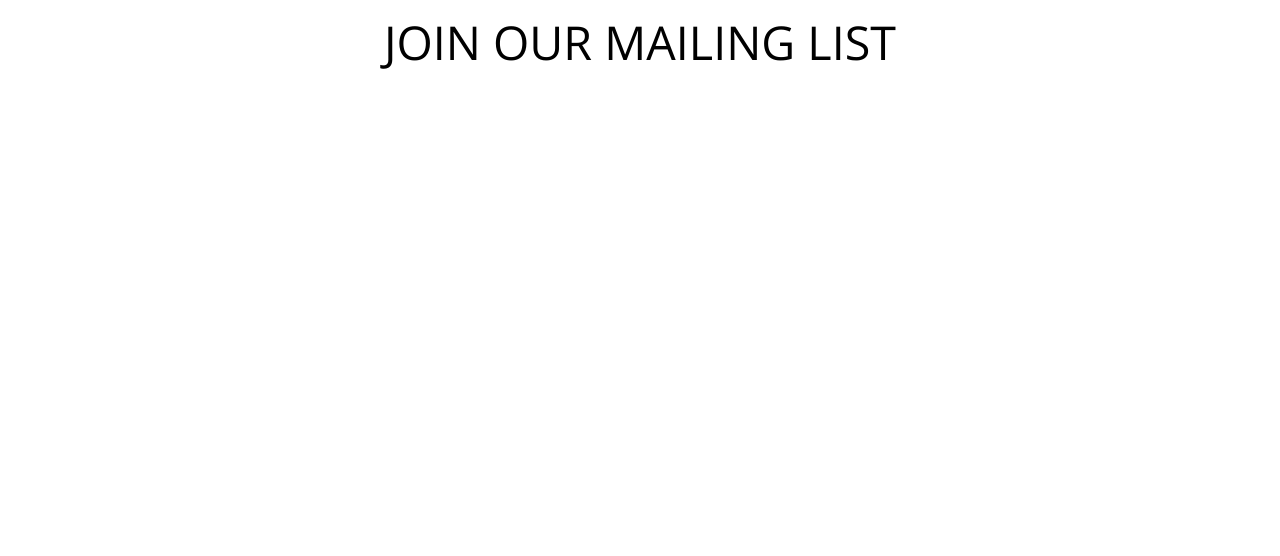
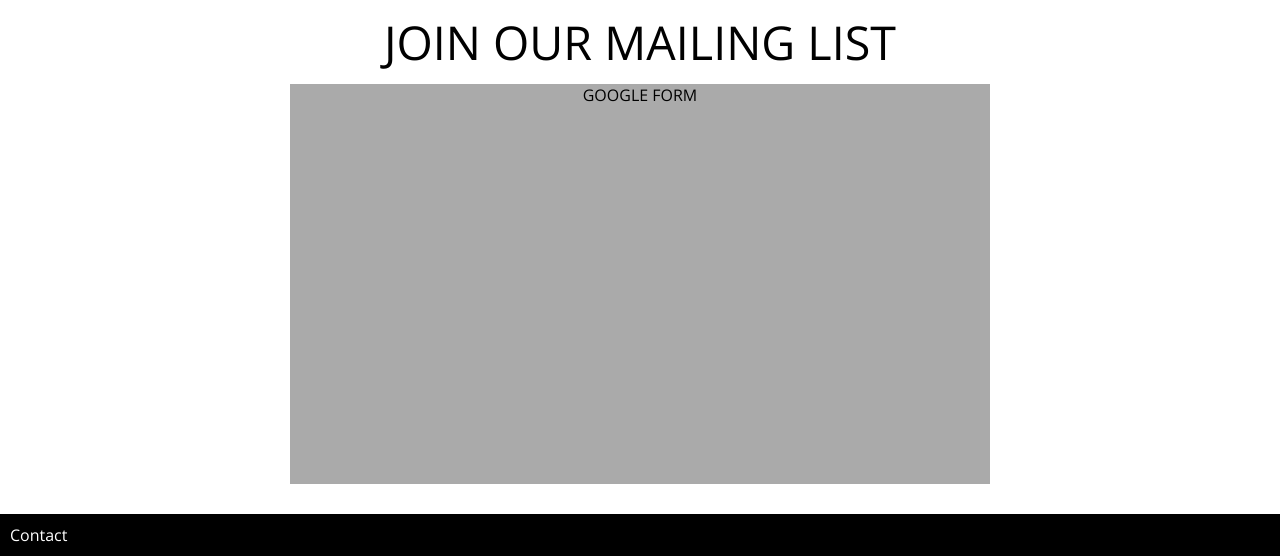
Before and after one commit to javbotero/Trans-Alaska-Trail, a Jekyll site: the page built from subscribe.html, in a window 1280 px wide and 1056 px high. Shown: the part 500-1056 px from the top of the window. Built offline with Jekyll 4.4.1, drawn with Linux system fonts in a browser that asks for light colours.

Commit message:
Add footer

```diff
--- a/_config.yml
+++ b/_config.yml
@@ -12,10 +12,8 @@ description: > # this means to ignore newlines until "baseurl:"
   Website for the Trans-Alaska Trail project.
 baseurl: "" # the subpath of your site, e.g. /blog
 url: "http://aktrail.org" # the base hostname & protocol for your site
-#assetsurl: "https://s3-us-west-2.amazonaws.com/aktrail.org-assets/"
-assetsurl: "/assets/"
-imagesurl: "/images/"
-#imagesurl: "https://s3-us-west-2.amazonaws.com/aktrail.org-assets/"
+assetsurl: "https://s3-us-west-2.amazonaws.com/aktrail.org-assets/"
+imagesurl: "https://s3-us-west-2.amazonaws.com/aktrail.org-assets/"
 defaults:
   -
     scope:
--- a/_includes/footer.html
+++ b/_includes/footer.html
@@ -0,0 +1,12 @@
+<div id="footer">
+  <div id="footer-menu">
+    {% assign links = site.html_pages | where: "footer", "true" | sort: "order" %}
+    {% for link in links %}
+    {% if link.url == page.url %}
+    <a class="active" href="{{link.url}}">{{ link.title }}</a>
+    {% else %}
+    <a href="{{link.url}}">{{ link.title }}</a>
+    {% endif %}
+    {% endfor %}
+  </div>
+</div>
--- /dev/null
+++ b/_sass/_footer.scss
@@ -0,0 +1,16 @@
+#footer{
+  background: #000;
+
+
+  a{
+      color: white;
+      display: inline-block;
+      padding: 10px;
+      text-decoration: none;
+
+      &:hover{
+        background: #444;
+      }
+  }
+
+}
--- a/_sass/_page.scss
+++ b/_sass/_page.scss
@@ -1,5 +1,6 @@
 .page-content{
   width:100%;
+  margin-bottom: 30px;
 }
 
 #image{
@@ -58,3 +59,9 @@
     }
   }
 }
+
+#subscribe{
+  height: 400px;
+  text-align: center;
+  background: #aaa;
+}
--- a/contact.html
+++ b/contact.html
@@ -1,6 +1,8 @@
 ---
 title: Contact
 menu: false
+footer: true
+order: 1
 image: falls.jpg
 imageheight: 500px
 subhead: Contact
--- a/css/styles.scss
+++ b/css/styles.scss
@@ -54,5 +54,6 @@ $logo:             url({{ "logo.png" | prepend: site.imagesurl }});
 @import
         "basic",
         "header",
+        "footer",
         "page"
 ;
--- a/subscribe.html
+++ b/subscribe.html
@@ -7,3 +7,4 @@ image: river.jpg
 imageheight: 500px
 subhead: Join Our Mailing List
 ---
+<div id="subscribe">GOOGLE FORM</div>
```
Also changed, not shown: 6 other files.
